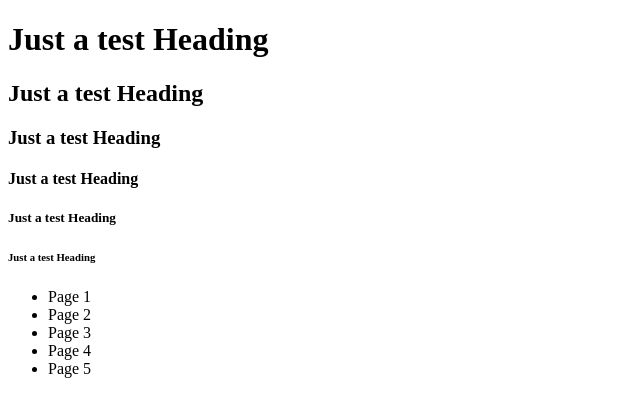
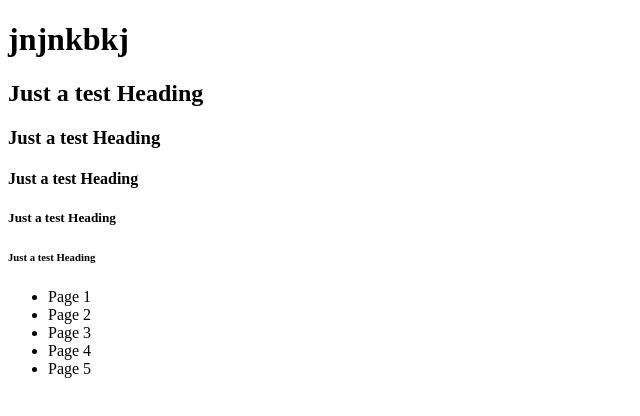
Before and after one commit to maliksgit/gitTest, a plain HTML site: page index.html in a window 1280 px wide. Shown: the whole page, without its empty margins (0-640 px from the left). Drawn offline with Linux system fonts and the light colour scheme.

Commit message:
i dont know

```diff
--- a/index.html
+++ b/index.html
@@ -4,7 +4,7 @@
 	<title></title>
 </head>
 <body background-color="red">
-	<h1> Just a test Heading</h1>
+	<h1> jnjnkbkj</h1>
 	<h2> Just a test Heading</h2>
 	<h3> Just a test Heading</h3>
 	<h4> Just a test Heading</h4>
```
